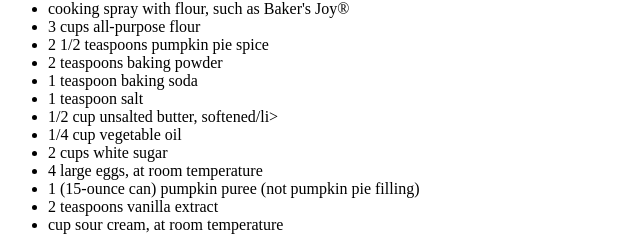
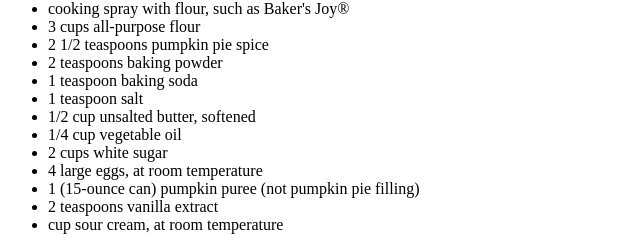
Before and after one commit to Cherub26/odin-recipes, a plain HTML site: page recipes/pumpkin-cake.html in a window 1280 px wide. Shown: the part 308-548 px from the top of the page, 0-640 px from the left. Drawn offline with Linux system fonts and the light colour scheme.

Commit message:
Fixed a typo

```diff
--- a/recipes/pumpkin-cake.html
+++ b/recipes/pumpkin-cake.html
@@ -18,7 +18,7 @@
         <li>2 teaspoons baking powder</li>
         <li>1 teaspoon baking soda</li>
         <li>1 teaspoon salt</li>
-        <li>1/2 cup unsalted butter, softened/li>
+        <li>1/2 cup unsalted butter, softened</li>
         <li>1/4 cup vegetable oil</li>
         <li>2 cups white sugar</li>
         <li>4 large eggs, at room temperature</li>
```
